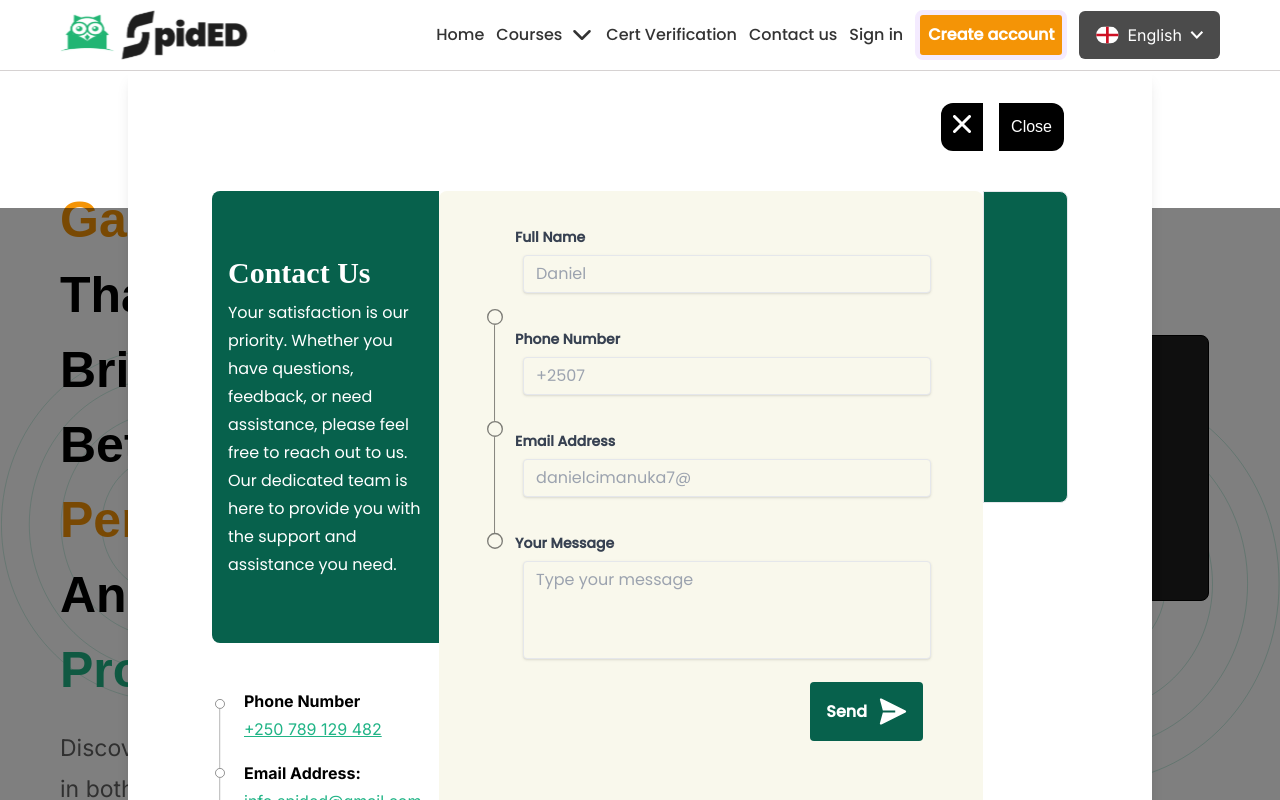
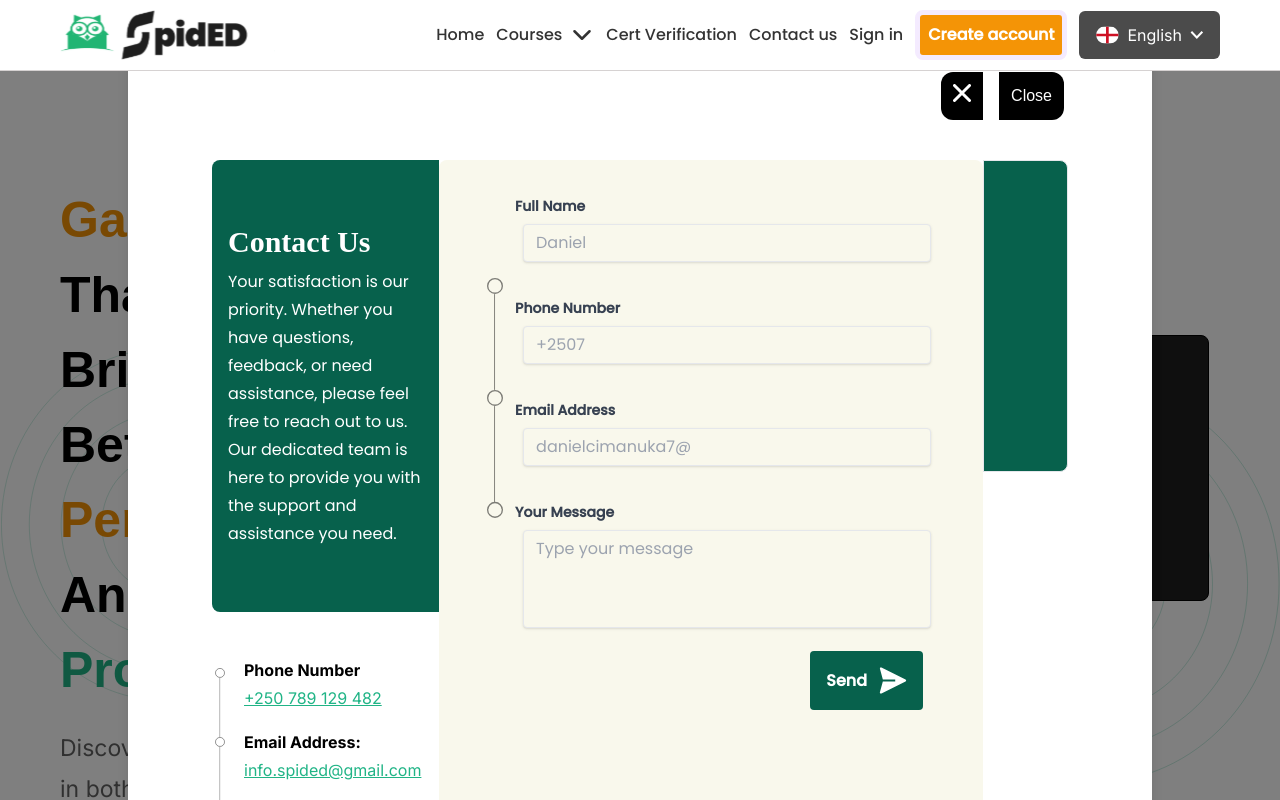
Before and after one commit to stevenmukama/Elearningproject-Fe, a React (Vite) app: page / in a window 1280 px wide. Both pictures are taken after a click on the link "Contact us". Shown: the top 800 px of the page. Built offline with nearby package versions, Linux system fonts and the light colour scheme; a web font is replaced by a local one.

Commit message:
add more changes

```diff
--- a/src/components/Navbar.jsx
+++ b/src/components/Navbar.jsx
@@ -100,11 +100,7 @@ const Navbar = () => {
 
 	const toggleSmallScreenMenu = () => {
 		setIsSmallScreenMenuOpen((prevState) => !prevState);
-		console.log('clicked', isSmallScreenMenuOpen);
 	};
-	useEffect(() => {
-		console.log('clicked', isSmallScreenMenuOpen);
-	}, [isSmallScreenMenuOpen]);
 
 	const coursesDropdownItems = [
 		'Leadership',
@@ -383,10 +379,10 @@ const Navbar = () => {
 			)}
 
 			{isContactFormOpen && (
-				<div className='absolute inset-0 z-10 flex items-center justify-center h-screen mt-16 bg-black bg-opacity-50 top-36 '>
+				<div className='absolute z-10 flex items-center justify-center bg-black bg-opacity-50 top-10'>
 					<div
 						ref={contactFormRef}
-						className='w-4/5 p-6 bg-white rounded shadow-lg '>
+						className='w-4/5 p-6 bg-white rounded shadow-lg max-md:mt-10'>
 						<div className='flex justify-end gap-4 pt-2 pr-16 max-md:gap-8'>
 							<span
 								onClick={() => setIsContactFormOpen(false)}
@@ -403,7 +399,7 @@ const Navbar = () => {
 								Close
 							</p>
 						</div>
-						<div className='z-50'>
+						<div className='z-50 '>
 							<ContactForm />
 						</div>
 					</div>
```
